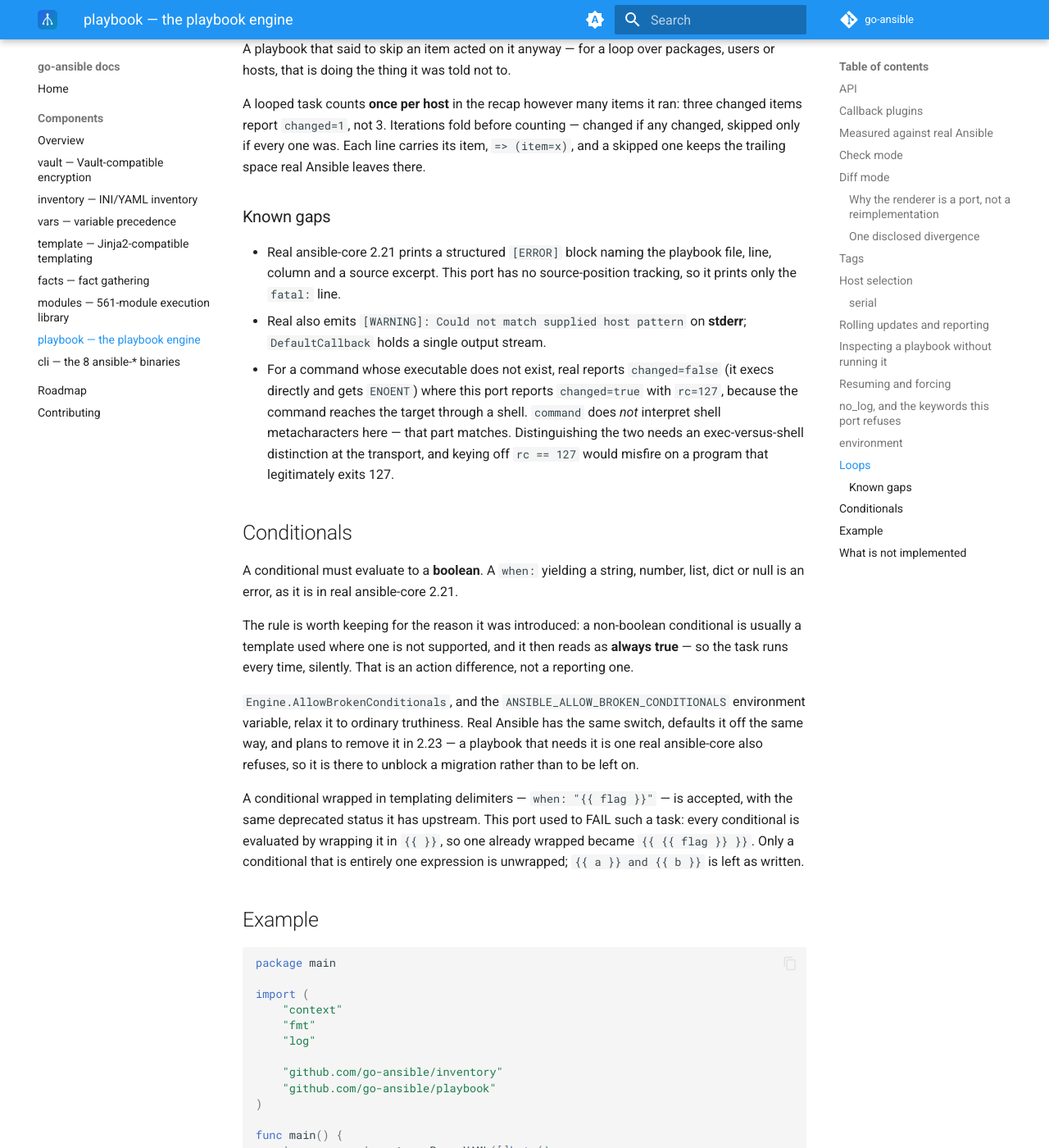
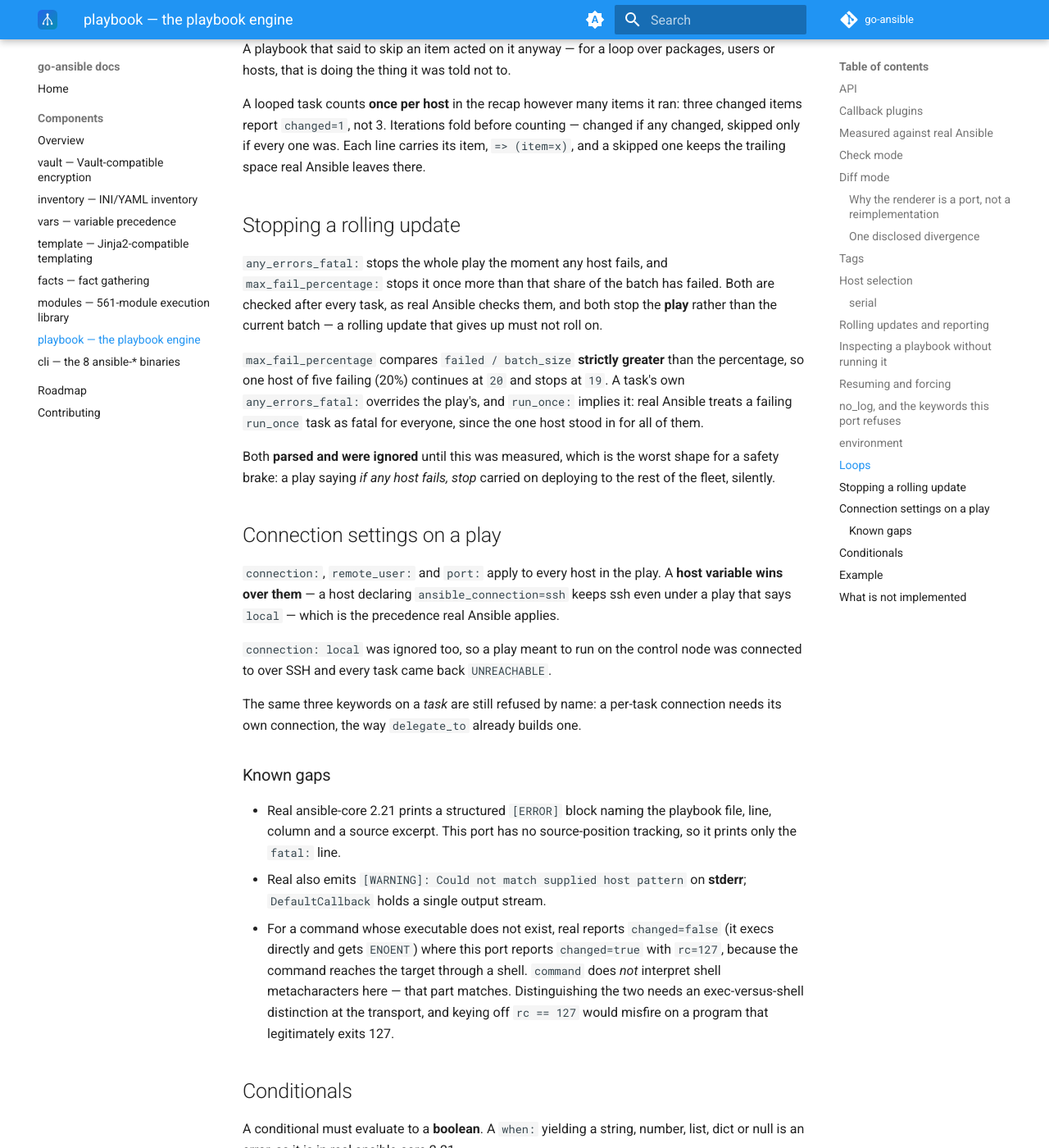
Before and after one commit to go-ansible/docs, an MkDocs documentation site: the page built from docs/components/playbook.md, in a window 1280 px wide and 1400 px high, scrolled down 11374 px. Shown: the whole window at 82% size. Built offline with MkDocs 1.6.1 and Material for MkDocs 9.7.7, drawn with Linux system fonts in a browser that asks for light colours; the version menu is left out.

Commit message:
Document the play safety and connection keywords (#43)
Records playbook v0.45.0 and v0.46.0. Both sections lead with the
failure mode, because both keywords parsed and were then ignored: a
safety brake wired to nothing, and a play meant for the control node
connected to over SSH.

Co-authored-by: Claude Opus 5 <noreply@anthropic.com>

```diff
--- a/docs/components/playbook.md
+++ b/docs/components/playbook.md
@@ -553,6 +553,40 @@ before counting — changed if any changed, skipped only if every one
 was. Each line carries its item, `=> (item=x)`, and a skipped one keeps
 the trailing space real Ansible leaves there.
 
+## Stopping a rolling update
+
+`any_errors_fatal:` stops the whole play the moment any host fails, and
+`max_fail_percentage:` stops it once more than that share of the batch
+has failed. Both are checked after every task, as real Ansible checks
+them, and both stop the **play** rather than the current batch — a
+rolling update that gives up must not roll on.
+
+`max_fail_percentage` compares `failed / batch_size` **strictly
+greater** than the percentage, so one host of five failing (20%)
+continues at `20` and stops at `19`. A task's own `any_errors_fatal:`
+overrides the play's, and `run_once:` implies it: real Ansible treats a
+failing `run_once` task as fatal for everyone, since the one host stood
+in for all of them.
+
+Both **parsed and were ignored** until this was measured, which is the
+worst shape for a safety brake: a play saying *if any host fails, stop*
+carried on deploying to the rest of the fleet, silently.
+
+## Connection settings on a play
+
+`connection:`, `remote_user:` and `port:` apply to every host in the
+play. A **host variable wins over them** — a host declaring
+`ansible_connection=ssh` keeps ssh even under a play that says `local`
+— which is the precedence real Ansible applies.
+
+`connection: local` was ignored too, so a play meant to run on the
+control node was connected to over SSH and every task came back
+`UNREACHABLE`.
+
+The same three keywords on a *task* are still refused by name: a
+per-task connection needs its own connection, the way `delegate_to`
+already builds one.
+
 ### Known gaps
 
 - Real ansible-core 2.21 prints a structured `[ERROR]` block naming the
```
